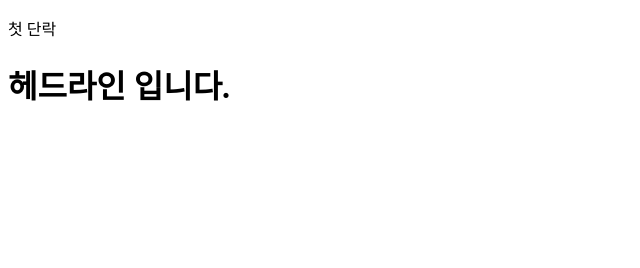
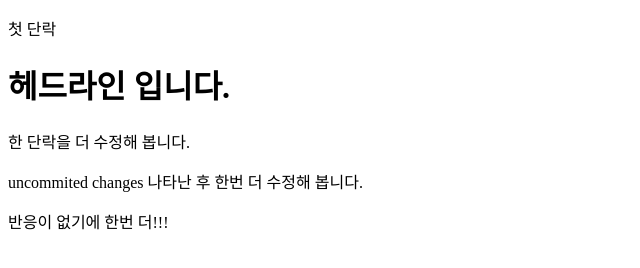
Before and after one commit to neogeoviz/TEST, a plain HTML site: page index.html in a window 1280 px wide. Shown: the whole page, without its empty margins (0-640 px from the left). Drawn offline with Linux system fonts and the light colour scheme.

Commit message:
Revert 테스트 위한 파일 수정

```diff
--- a/index.html
+++ b/index.html
@@ -6,5 +6,8 @@
 <body>
 	<p>첫 단락</p>
 	<h1>헤드라인 입니다.</h1>
+	<p>한 단락을 더 수정해 봅니다.</p>
+	<p>uncommited changes 나타난 후 한번 더 수정해 봅니다.</p>
+	<p>반응이 없기에 한번 더!!!</p>
 </body>
 </html>
```
